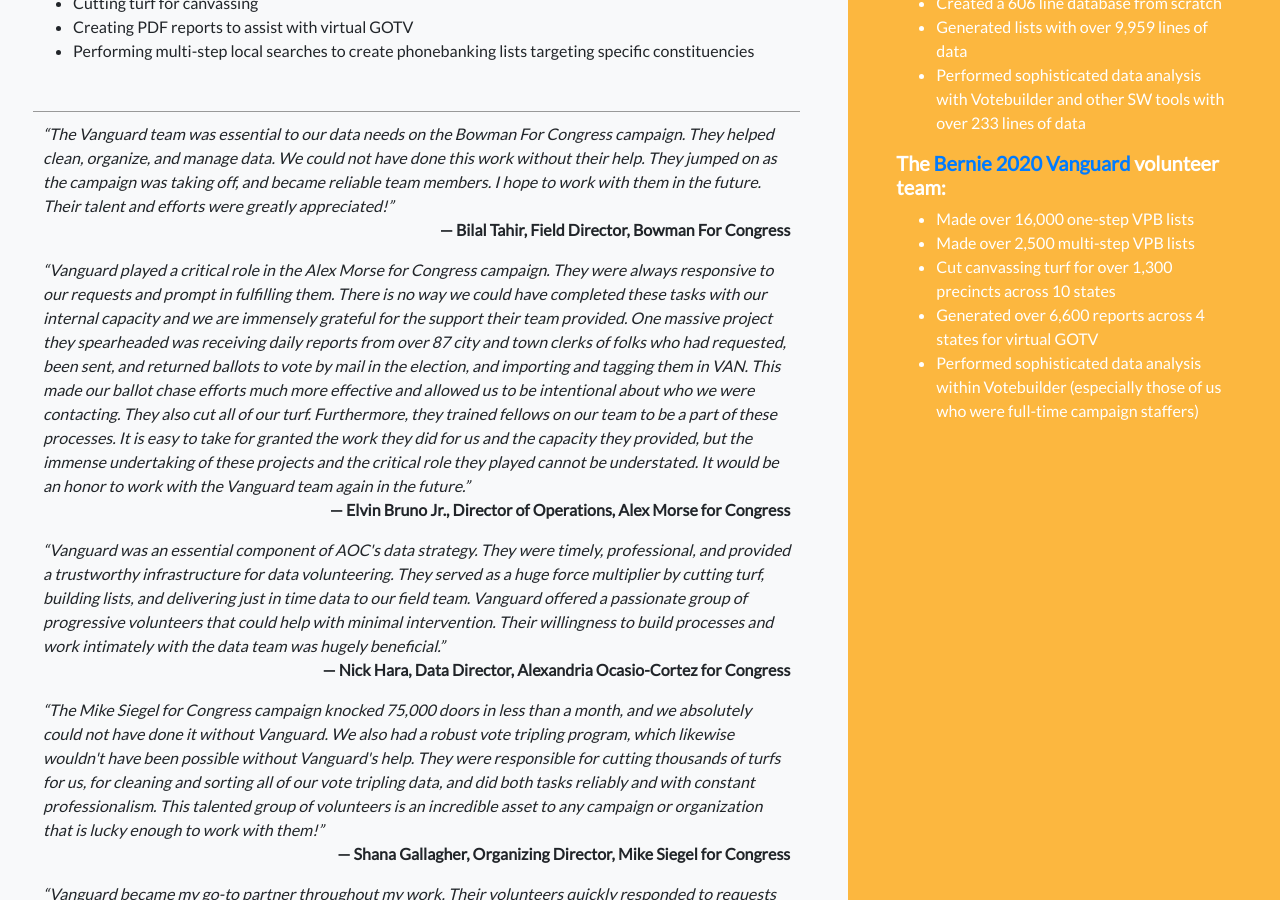
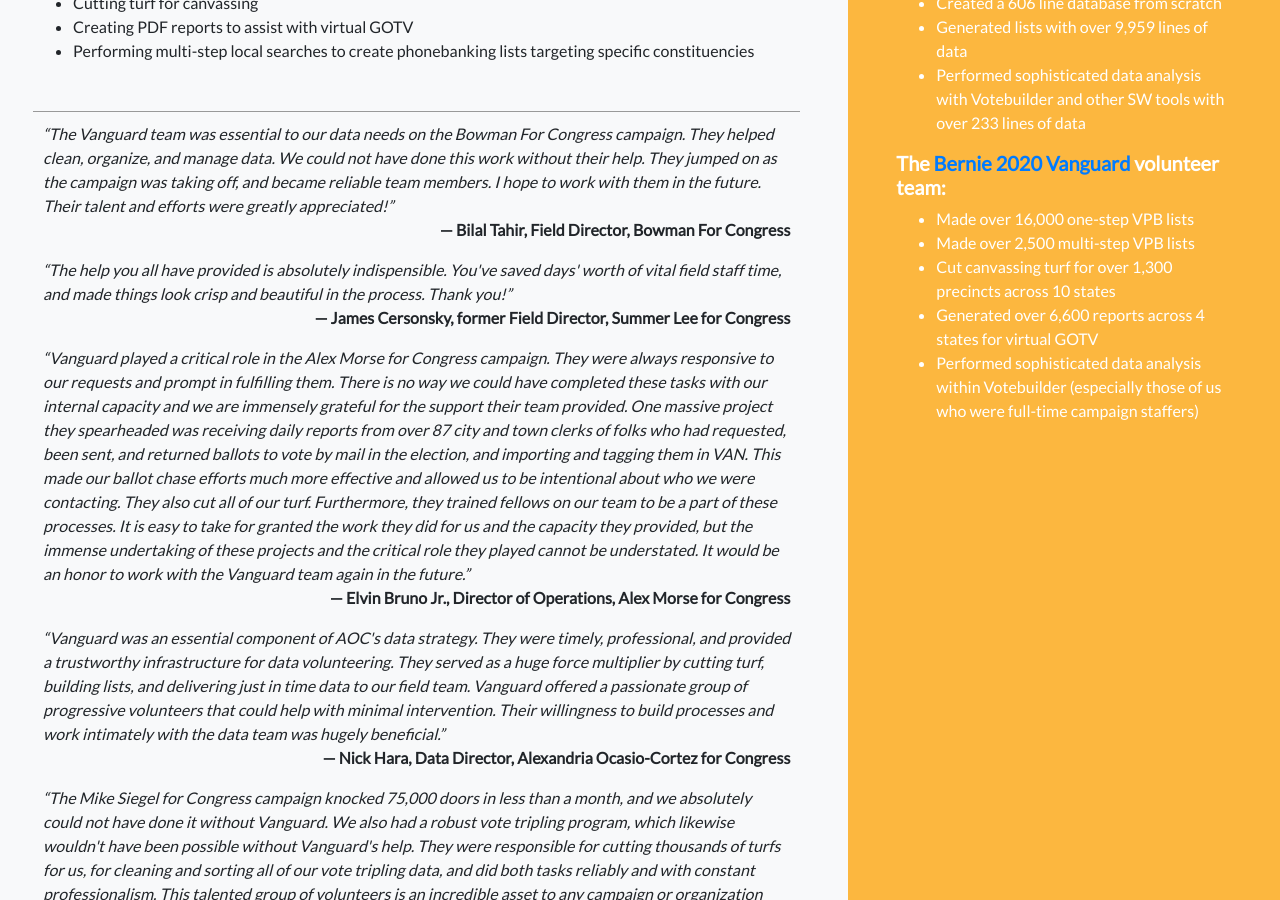
Before and after one commit to orgvanize/orgvanize.github.io, a Jekyll site: the page built from index.md, in a window 1280 px wide and 900 px high, scrolled down 571 px. Built offline with Jekyll 4.4.1, drawn with Linux system fonts in a browser that asks for light colours.

Commit message:
index.md: Add Summer Lee testimonial

```diff
--- a/index.md
+++ b/index.md
@@ -29,6 +29,8 @@ layout: default
         <div class="testimonial-container">
             <q class="testimonial">The Vanguard team was essential to our data needs on the Bowman For Congress campaign. They helped clean, organize, and manage data. We could not have done this work without their help. They jumped on as the campaign was taking off, and became reliable team members. I hope to work with them in the future. Their talent and efforts were greatly appreciated!</q>
             <p class="testimonial-attribution"> &mdash; Bilal Tahir, Field Director, Bowman For Congress</p>
+	    <q class="testimonial">The help you all have provided is absolutely indispensible. You've saved days' worth of vital field staff time, and made things look crisp and beautiful in the process. Thank you!</q>
+	    <p class="testimonial-attribution"> &mdash; James Cersonsky, former Field Director, Summer Lee for Congress</p>
             <q class="testimonial">Vanguard played a critical role in the Alex Morse for Congress campaign. They were always responsive to our requests and prompt in fulfilling them. There is no way we could have completed these tasks with our internal capacity and we are immensely grateful for the support their team provided. One massive project they spearheaded was receiving daily reports from over 87 city and town clerks of folks who had requested, been sent, and returned ballots to vote by mail in the election, and importing and tagging them in VAN. This made our ballot chase efforts much more effective and allowed us to be intentional about who we were contacting. They also cut all of our turf. Furthermore, they trained fellows on our team to be a part of these processes.  It is easy to take for granted the work they did for us and the capacity they provided, but the immense undertaking of these projects and the critical role they played cannot be understated. It would be an honor to work with the Vanguard team again in the future.</q>
             <p class="testimonial-attribution"> &mdash; Elvin Bruno Jr., Director of Operations, Alex Morse for Congress</p>
             <q class="testimonial">Vanguard was an essential component of AOC's data strategy. They were timely, professional, and provided a trustworthy infrastructure for data volunteering. They served as a huge force multiplier by cutting turf, building lists, and delivering just in time data to our field team. Vanguard offered a passionate group of progressive volunteers that could help with minimal intervention. Their willingness to build processes and work intimately with the data team was hugely beneficial.</q>
```
